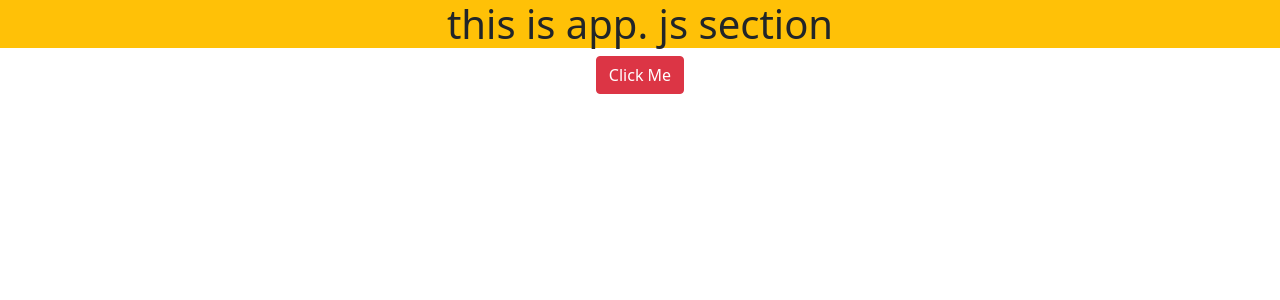
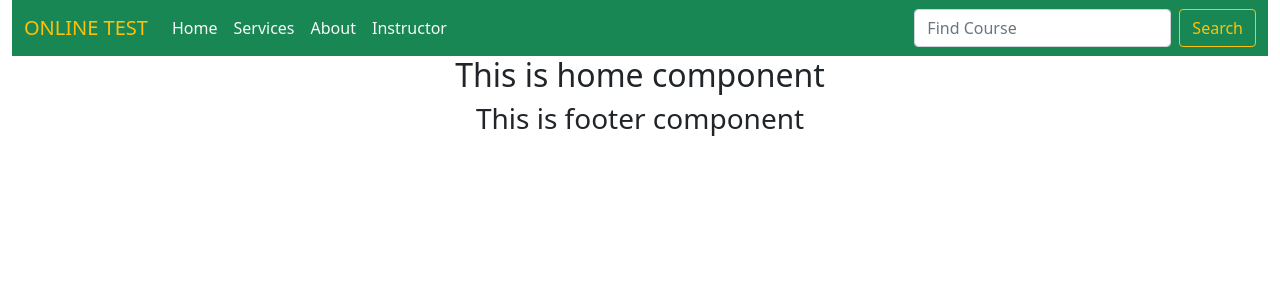
Before and after one commit to developeremdad/online-education-Etest, a React (Create React App) app: page / in a window 1280 px wide. Shown: the top 300 px of the page. Built offline with nearby package versions, Linux system fonts and the light colour scheme.

Commit message:
add header

```diff
--- a/package.json
+++ b/package.json
@@ -10,6 +10,7 @@
     "react": "^17.0.2",
     "react-bootstrap": "^2.0.0-rc.0",
     "react-dom": "^17.0.2",
+    "react-router-dom": "^5.3.0",
     "react-scripts": "4.0.3",
     "web-vitals": "^1.1.2"
   },
--- a/src/App.js
+++ b/src/App.js
@@ -1,13 +1,27 @@
-import logo from './logo.svg';
+// import logo from './logo.svg';
 import 'bootstrap/dist/css/bootstrap.min.css';
 import './App.css';
-import { Button } from 'react-bootstrap';
+import Home from './components/Home/Home';
+import { BrowserRouter as Router, Route, Switch } from 'react-router-dom';
+import Header from './components/Header/Header';
+import Footer from './components/Footer/Footer';
 
 function App() {
   return (
     <div className="App">
-      <h1 className="bg-warning">this is app. js section</h1>
-      <Button variant="danger">Click Me</Button>
+      <Router>
+        <Header></Header>
+        <Switch>
+          <Router exact path="/">
+            <Home></Home>
+          </Router>
+          <Route path="/home">
+            <Home></Home>
+          </Route>
+
+        </Switch>
+        <Footer></Footer>
+      </Router>
     </div>
   );
 }
--- /dev/null
+++ b/src/components/Footer/Footer.js
@@ -0,0 +1,11 @@
+import React from 'react';
+
+const Footer = () => {
+    return (
+        <div>
+            <h3>This is footer component</h3>
+        </div>
+    );
+};
+
+export default Footer;
--- /dev/null
+++ b/src/components/Header/Header.js
@@ -0,0 +1,39 @@
+import React from 'react';
+import { NavLink } from 'react-router-dom';
+
+const Header = () => {
+    return (
+        <div className="container-fluid">
+            <nav className="navbar navbar-expand-lg navbar-light bg-success">
+                <div className="container-fluid">
+                    <button className="navbar-toggler" type="button" data-bs-toggle="collapse" data-bs-target="#navbarTogglerDemo03" aria-controls="navbarTogglerDemo03" aria-expanded="false" aria-label="Toggle navigation">
+                        <span className="navbar-toggler-icon"></span>
+                    </button>
+                    <NavLink className="navbar-brand text-warning" to="/home">ONLINE TEST</NavLink>
+                    <div className="collapse navbar-collapse" id="navbarTogglerDemo03">
+                        <ul className="navbar-nav me-auto mb-2 mb-lg-0">
+                            <li className="nav-item">
+                                <NavLink className="nav-link active text-light" aria-current="page" to="/home">Home</NavLink>
+                            </li>
+                            <li className="nav-item">
+                                <NavLink className="nav-link text-light" to="/services">Services</NavLink>
+                            </li>
+                            <li className="nav-item">
+                                <NavLink className="nav-link text-light" to="/about">About</NavLink>
+                            </li>
+                            <li className="nav-item">
+                                <NavLink className="nav-link text-light" to="/instructor">Instructor</NavLink>
+                            </li>
+                        </ul>
+                        <form className="d-flex">
+                            <input className="form-control me-2" type="search" placeholder="Find Course" aria-label="Search" />
+                            <button className="btn btn-outline-warning" type="submit">Search</button>
+                        </form>
+                    </div>
+                </div>
+            </nav>
+        </div>
+    );
+};
+
+export default Header;
--- /dev/null
+++ b/src/components/Home/Home.js
@@ -0,0 +1,11 @@
+import React from 'react';
+
+const Home = () => {
+    return (
+        <div>
+            <h2>This is home component</h2>
+        </div>
+    );
+};
+
+export default Home;
```
Also changed, not shown: public/fakeDataLoad.json (+16 -0 lines), src/components/About/About.js (added, +11 -0 lines), src/components/NotFound/NotFound.js (added, +11 -0 lines), src/components/Services/Services.js (added, +11 -0 lines), public/logo.jpg (added), 1 other file (tests, documents, lock files or other folders).
